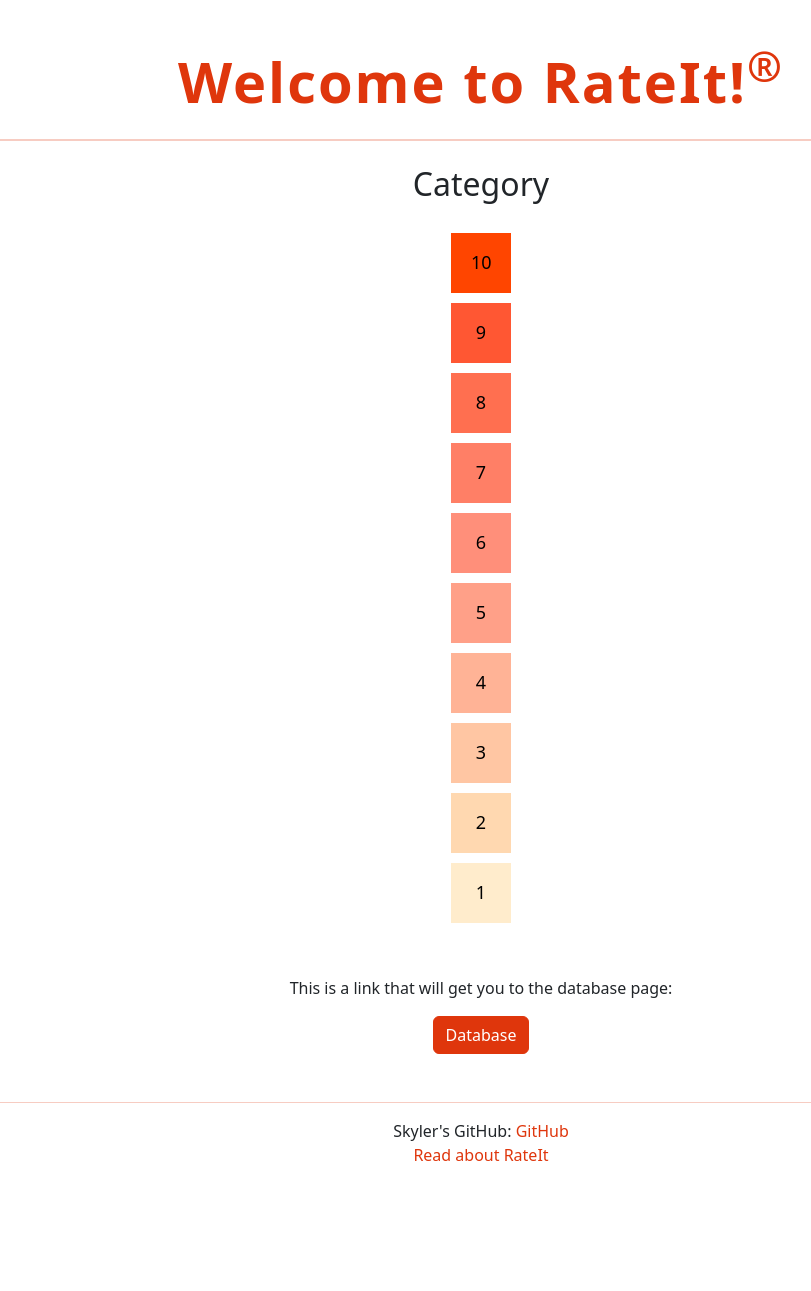
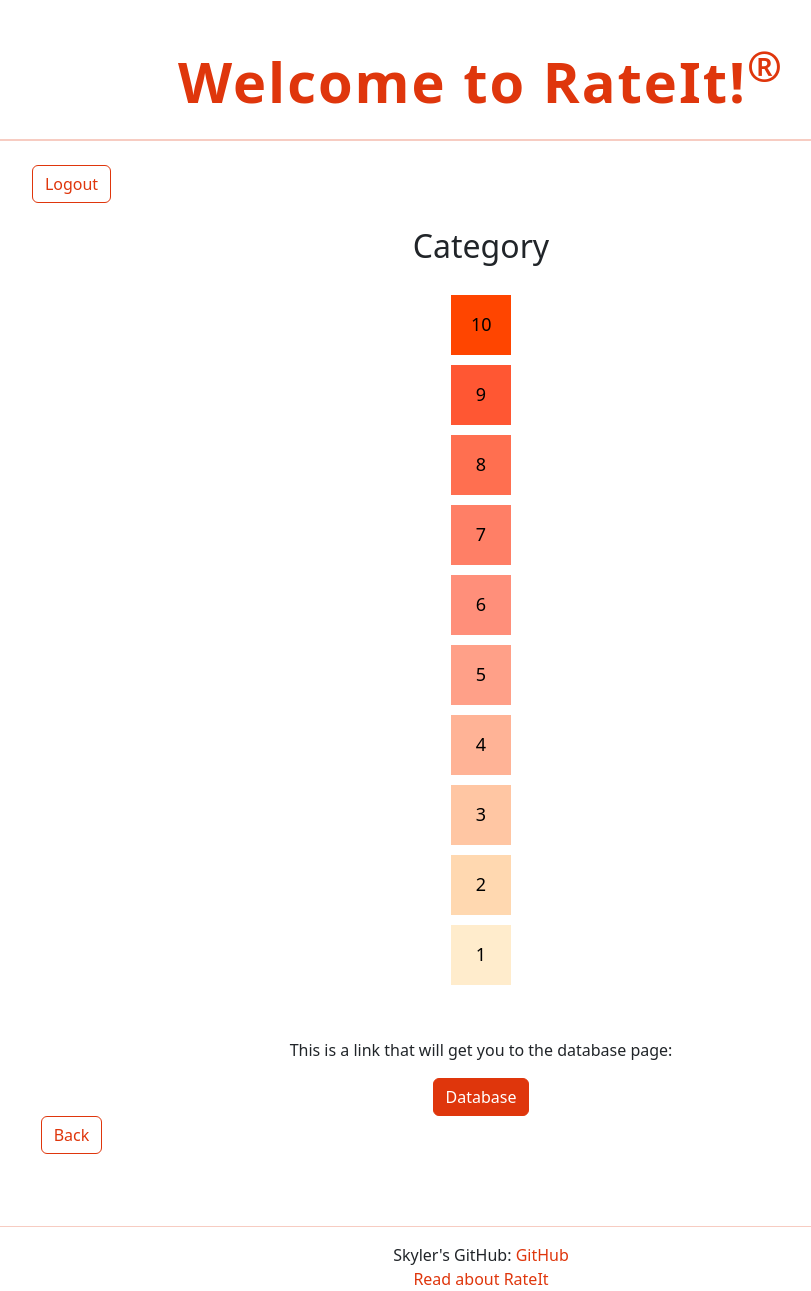
Before and after one commit to skywalker4ce/startup2024, a React (Vite) app in the folder startup2024/: page /scale in a window 1280 px wide. Shown: the whole page, without its empty margins (159-970 px from the left). Before the commit the page ends 1167 px from the top, so only its background shows below. Built offline with nearby package versions, Linux system fonts and the light colour scheme.

Commit message:
trying to get the buttons elsewhere

```diff
--- a/startup2024/src/scale/scale.jsx
+++ b/startup2024/src/scale/scale.jsx
@@ -8,8 +8,27 @@ export function Scale() {
         navigate('/database');
     }
 
+    const handleLogout = (event) => {
+        event.preventDefault();
+        navigate("/", { replace: true });
+        window.location.reload(); // Forces a reload, ensuring links work
+      };
+
+      const handleBack = (event) => {
+        event.preventDefault();
+        navigate("/create", { replace: true });
+        window.location.reload(); // Forces a reload, ensuring links work
+      };
+
     return (
         <main className="container text-center mb-auto">
+
+            <div className="col-md-3">
+                <button onClick={handleLogout} className="btn btn-logout">Logout</button>
+                <br />
+                <br></br>
+            </div>
+
             <div className="row justify-content-center">
                 <div className="col-md-8">
                     <h2 className="mb-4">Category</h2>
@@ -34,6 +53,12 @@ export function Scale() {
                     <button type="submit" className="btn btn-success">Database</button>
                 </form>
             </div>
+
+            <div className="col-md-3">
+                <button onClick={handleBack} className="btn btn-logout">Back</button>
+                <br />
+                <br></br>
+            </div>
         </main>
     )
 }
```
